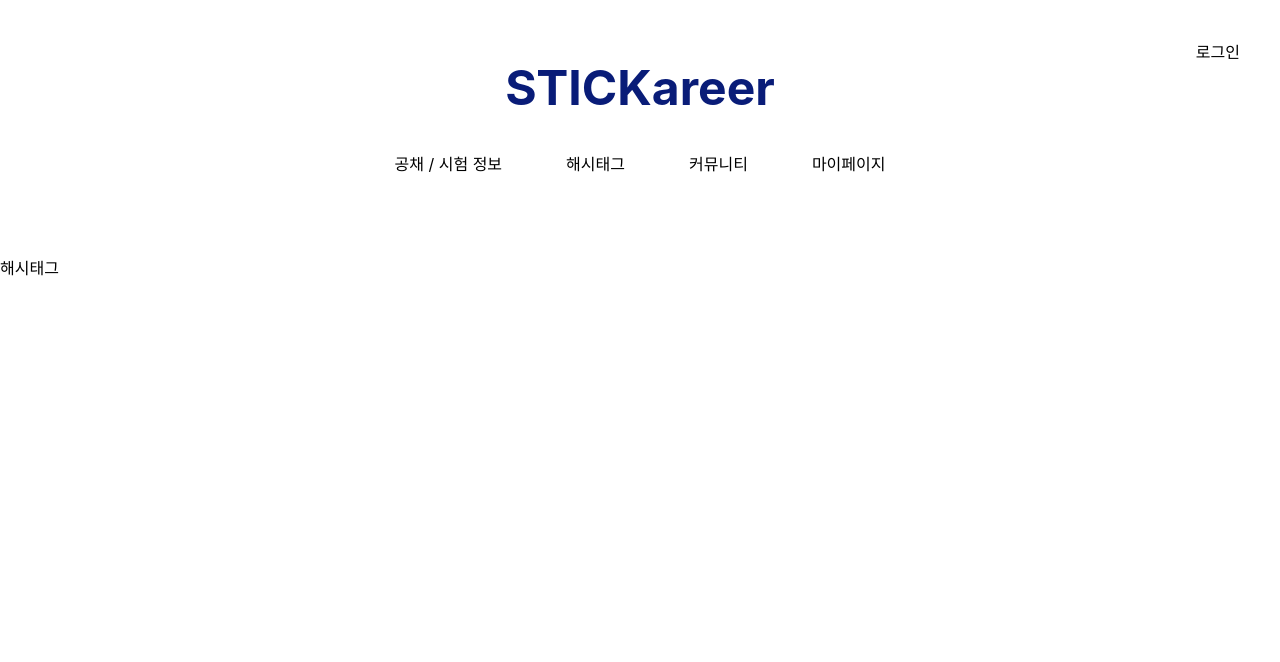
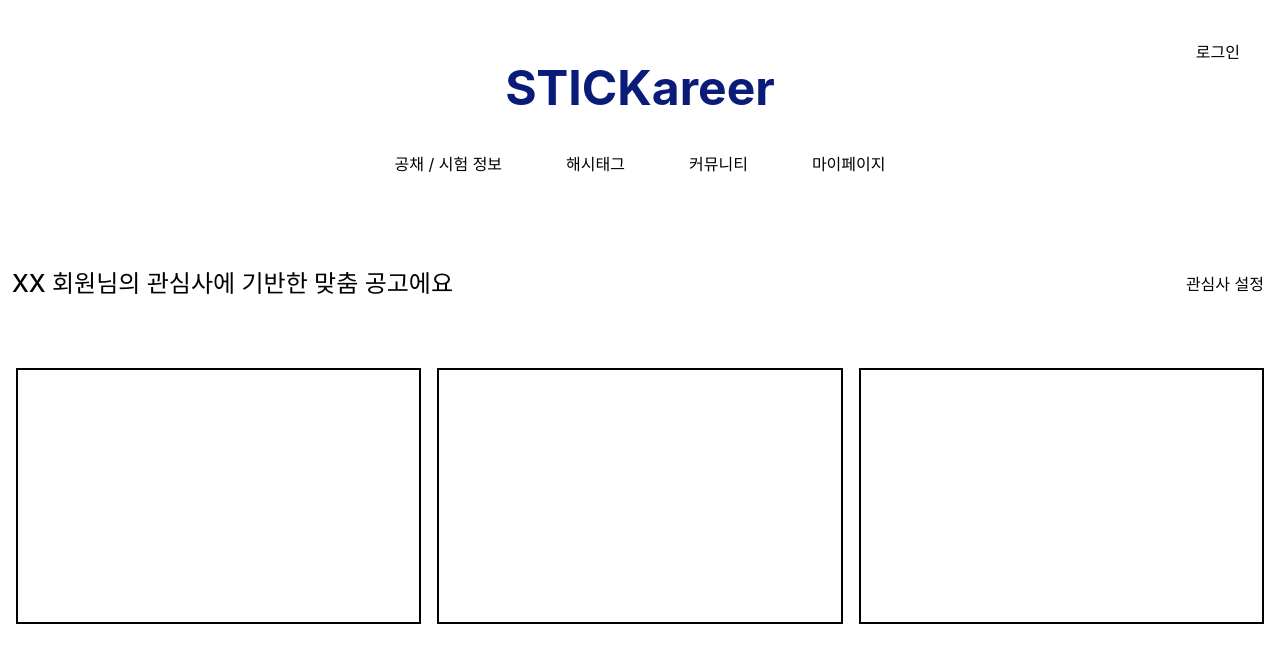
Before and after one commit to Wjadebead/stickareer, a React (Create React App) app: page /hashtag in a window 1280 px wide. Shown: the top 662 px of the page. Built offline with nearby package versions, Linux system fonts and the light colour scheme.

Commit message:
branch 분리 전 마지막 commit

```diff
--- /dev/null
+++ b/src/api/Hashtag/hashtagDummy.js
@@ -0,0 +1,14 @@
+import axios from "axios";
+
+export default class hashtagDummy {
+
+    constructor() {
+
+    }
+
+    async hashtagInit() {
+        return axios
+        .get(`data/Hashtag/hashtag.json`)
+        .then((res) => res.data);
+    }
+}
--- a/src/index.css
+++ b/src/index.css
@@ -9,6 +9,11 @@ body {
     sans-serif;
   -webkit-font-smoothing: antialiased;
   -moz-osx-font-smoothing: grayscale;
+  @apply flex flex-col items-center;
+}
+
+#root {
+  @apply w-full max-w-screen-2xl;
 }
 
 code {
--- a/src/pages/Community/index.jsx
+++ b/src/pages/Community/index.jsx
@@ -7,6 +7,8 @@ import PostLoading from './postLoading';
 export default function Community() {
 
     const [searchValue, setSearchValue] = useState("");
+
+    const [currentPosts, setCurrentPosts] = useState([]);
 
     const handleSearchInput = (e) => {
         setSearchValue(e.target.value);
@@ -20,7 +22,6 @@ export default function Community() {
         }
     }
     );
-    console.log(posts);
 
     return (
         <>
--- /dev/null
+++ b/src/pages/Hashtag/Card.jsx
@@ -0,0 +1,9 @@
+import React from 'react';
+
+export default function Card({ title, detail }) {
+    return (
+        <li className='h-64 border-2 border-black'>
+            <h1>{title}</h1>
+        </li>
+    );
+}
--- /dev/null
+++ b/src/pages/Hashtag/CardLoading.jsx
@@ -0,0 +1,9 @@
+import React from 'react';
+
+export default function CardLoading({  }) {
+    return (
+        <div className='w-80 h-52 border-2 border-black'>
+
+        </div>
+    );
+}
--- a/src/pages/Hashtag/index.jsx
+++ b/src/pages/Hashtag/index.jsx
@@ -1,9 +1,18 @@
 import React from 'react';
+import Card from './Card';
 
 export default function Hashtag() {
     return (
-        <div>
-            해시태그
+        <div className='max-w-7xl mx-auto'>
+            <div className='md:flex flex-row items-center md:justify-between mb-10'>
+                <h1 className='text-2xl font-medium m-3'>XX 회원님의 관심사에 기반한 맞춤 공고에요</h1>
+                <button className='m-4'>관심사 설정</button>
+            </div>
+            <ul className='grid grid-cols-1 md:grid-cols-3 gap-4 p-4'>
+                <Card />
+                <Card />
+                <Card />
+            </ul>
         </div>
     );
 }
```
Also changed, not shown: public/data/Community/community.json (+11 -11 lines), public/data/Hashtag/hashtag.json (added, +30 -0 lines).
